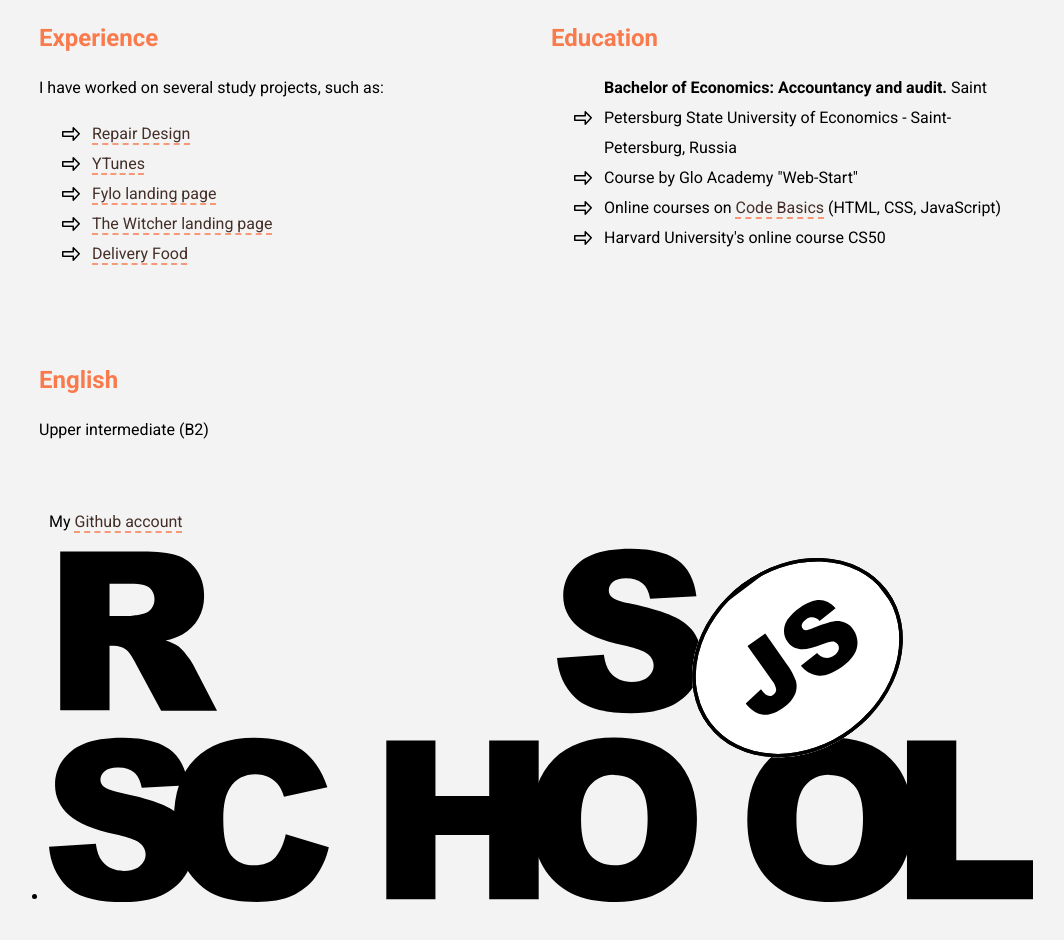
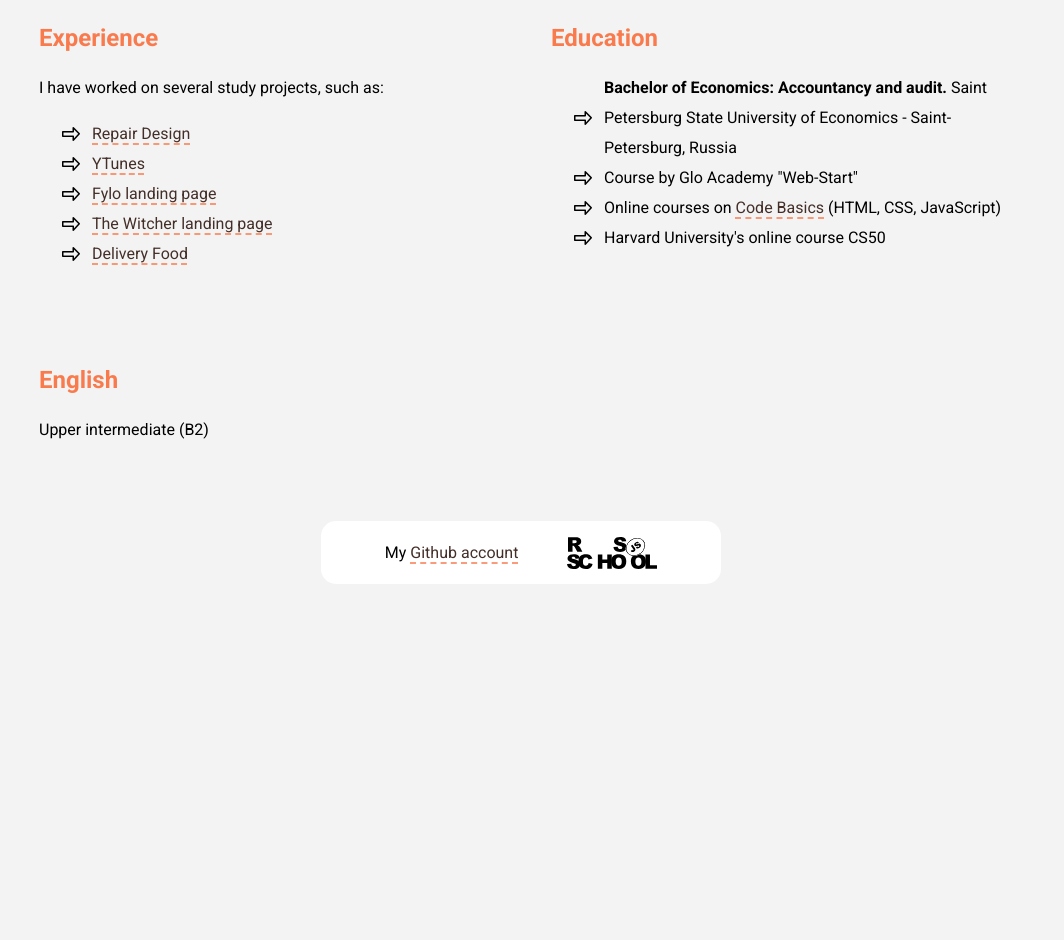
Before and after one commit to Maria-Lem/rsschool-cv, a plain HTML site: page index.html in a window 1280 px wide. Shown: the part 1576-2516 px from the top of the page, without its empty margins (119-1183 px from the left). After the commit the page ends 2260 px from the top, so only its background shows below. Drawn offline with Linux system fonts and the light colour scheme.

Commit message:
feat: add footer styles

```diff
--- a/index.html
+++ b/index.html
@@ -117,7 +117,7 @@
     <div class="container">
       <ul class="footer__menu">
         <li class="list__item">My <a href="https://github.com/Maria-Lem" class="link">Github account</a></li>
-        <li><a href="https://rs.school/js/" class="link"><img src="img/rs_school_js.svg" alt="school logo"></a></li>
+        <li class="list__item"><a href="https://rs.school/js/" class="footer__link"><img class="school-logo" src="img/rs_school_js.svg" alt="school logo"></a></li>
       </ul>
     </div>
   </footer>
--- a/sass/style.sass
+++ b/sass/style.sass
@@ -1,3 +1,7 @@
+*,
+*::before,
+*::after
+  box-sizing: border-box
 body
   margin: 0
   padding: 100px 0
@@ -44,6 +48,7 @@ body
   text-underline-offset: 5px
   text-decoration: underline #f97b4d dashed
   color: #442f28
+  transition: color .2s
   &:hover
     color: #f97b4d
 .list
@@ -57,3 +62,22 @@ body
   font-family: 'Roboto Mono', monospace
   font-size: 14px
   line-height: 20px
+.footer
+  padding-top: 30px
+  &__menu
+    display: flex
+    align-items: center
+    justify-content: space-evenly
+    margin: 0 auto
+    max-width: 400px
+    width: 95%
+    padding: 15px
+    border-radius: 15px
+    background-color: #fff
+  &__link
+    display: flex
+    align-items: center
+    width: 90px
+    transition: transform .2s
+    &:hover
+      transform: scale(1.3)
```
Also changed, not shown: css/style.css, 1 other file.
